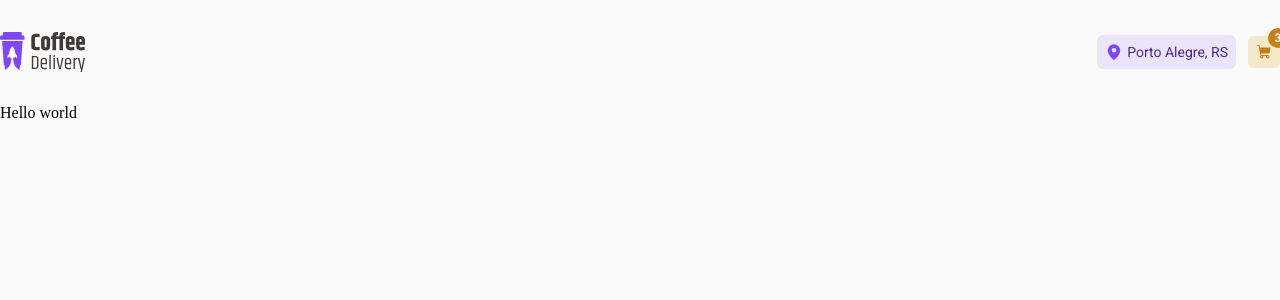
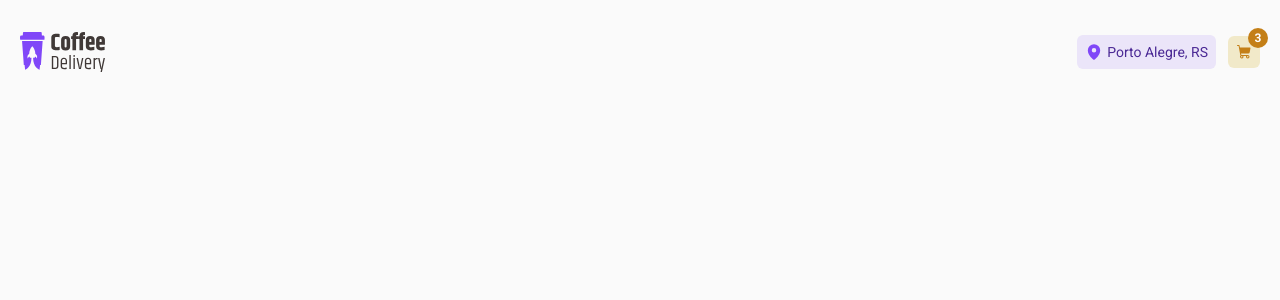
Before and after one commit to luislanga/coffee-delivery, a React (Vite) app: page / in a window 1280 px wide. Shown: the top 300 px of the page. Built offline with nearby package versions, Linux system fonts and the light colour scheme.

Commit message:
created base layout

```diff
--- a/package.json
+++ b/package.json
@@ -13,6 +13,7 @@
     "@phosphor-icons/react": "^2.0.10",
     "react": "^18.2.0",
     "react-dom": "^18.2.0",
+    "react-router-dom": "^6.13.0",
     "styled-components": "^6.0.0-rc.3"
   },
   "devDependencies": {
--- a/src/App.tsx
+++ b/src/App.tsx
@@ -1,15 +1,17 @@
 import { ThemeProvider } from "styled-components"
 import { defaultTheme } from "./styles/themes/default"
 import { GlobalStyle } from "./styles/global"
-import { Header } from "./components/Header"
+import { BrowserRouter } from "react-router-dom"
+import { Router } from "./Router"
 
 function App() {
   return (
-    <ThemeProvider theme={defaultTheme}>
-      <Header/>
-      Hello world
-      <GlobalStyle/>
-    </ThemeProvider>
+    <BrowserRouter>
+      <ThemeProvider theme={defaultTheme}>
+        <Router />
+        <GlobalStyle/>
+      </ThemeProvider>
+    </BrowserRouter>
   )
 }
 
--- /dev/null
+++ b/src/Pages/Home.tsx
@@ -0,0 +1,7 @@
+import { DefaultLayout } from "../layouts/DefaultLayout"
+
+export function Home() {
+    return(
+      <div></div>
+    )
+}
--- /dev/null
+++ b/src/Router.tsx
@@ -0,0 +1,13 @@
+import { Routes, Route } from 'react-router-dom'
+import { Home } from './Pages/Home'
+import { DefaultLayout } from './layouts/DefaultLayout'
+
+export function Router() {
+    return(
+        <Routes>
+            <Route path='/' element={<DefaultLayout />}>
+                <Route path='/' element={<Home />} />
+            </Route>
+        </Routes>
+    )
+}
--- /dev/null
+++ b/src/layouts/DefaultLayout/index.tsx
@@ -0,0 +1,14 @@
+import { LayoutContainer } from "./styles";
+import { Header } from "../../components/Header";
+import { Outlet } from "react-router-dom"
+
+
+
+export function DefaultLayout() {
+    return(
+        <LayoutContainer>
+            <Header />
+            <Outlet />
+        </LayoutContainer>
+    )
+}
--- /dev/null
+++ b/src/layouts/DefaultLayout/styles.ts
@@ -0,0 +1,7 @@
+import styled from 'styled-components'
+
+export const LayoutContainer = styled.div`
+    max-width: 1460px;
+    padding: 0 2rem;
+    margin: 0 auto;
+`
```
Also changed, not shown: 1 other file (tests, documents, lock files or other folders).
